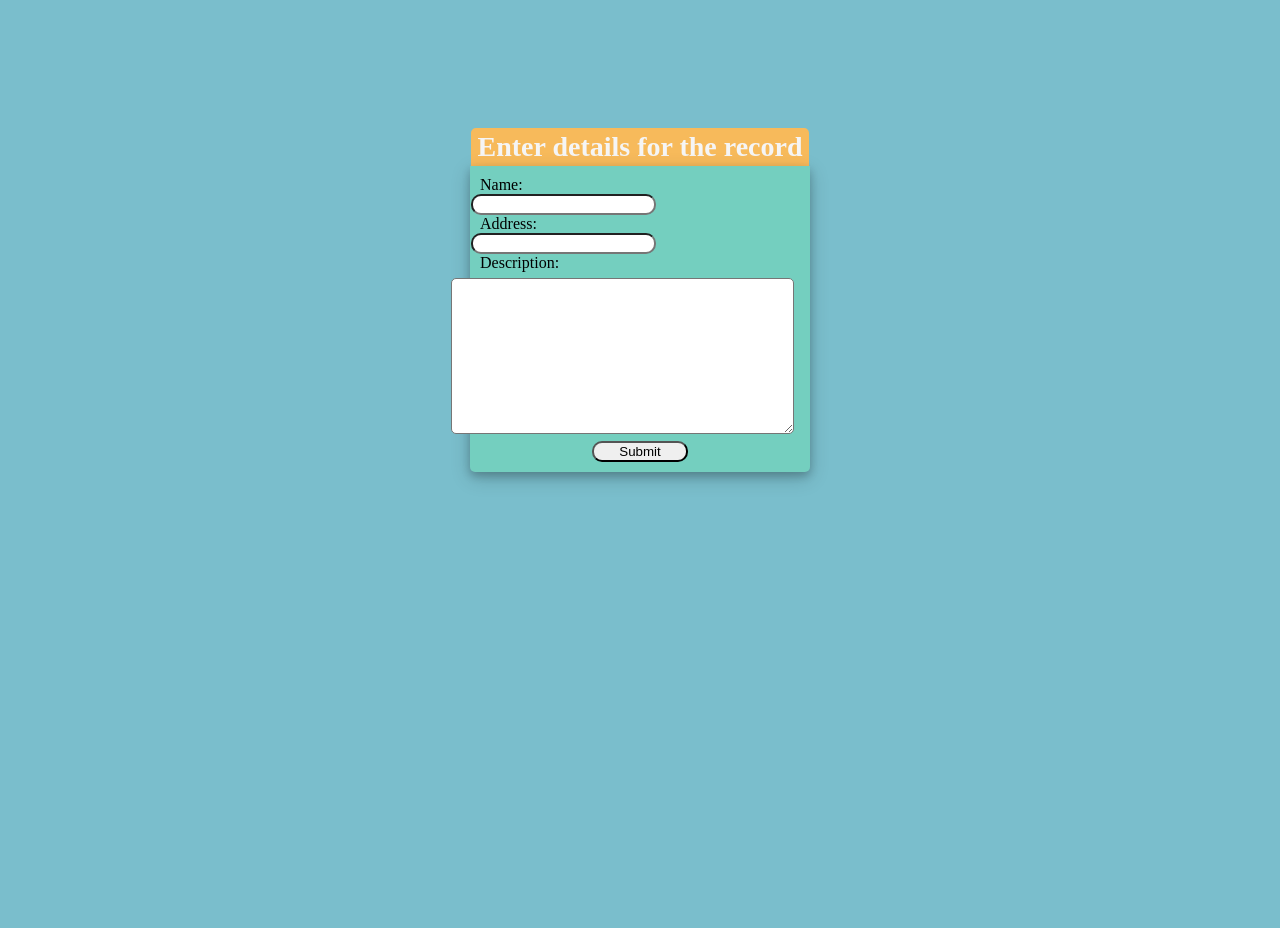
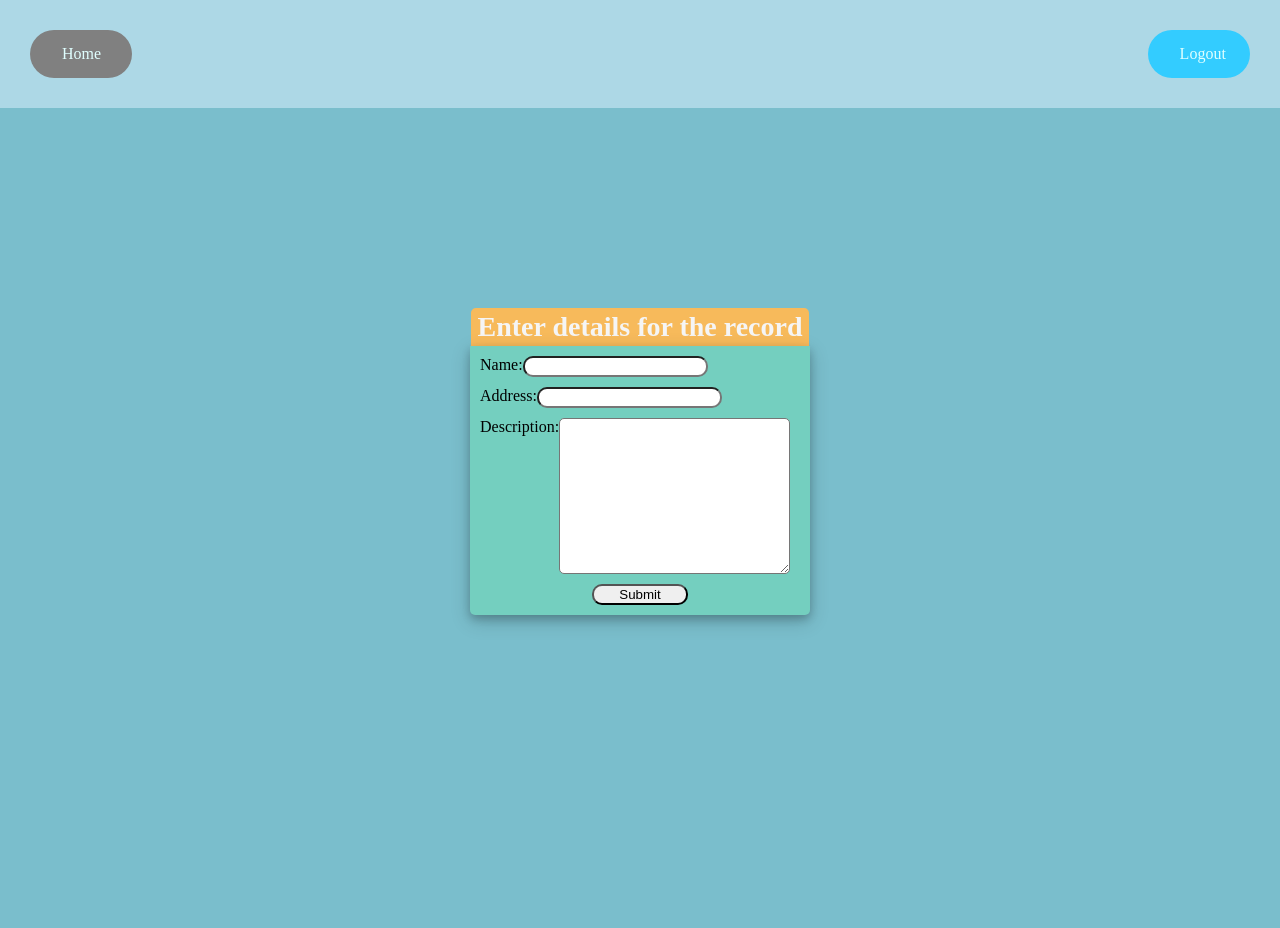
Before and after one commit to musanaeem/Test-BioData, a Django app: page /profiles/create/ in a window 1280 px wide. After the commit the page ends 627 px from the top, so only its background shows below. Run offline with Django 4.2, Linux system fonts and the light colour scheme; the visitor is signed in with stand-in values (Sample User, id 1).

Commit message:
Made global navigation, replaced floats with flexbox and changed index func

```diff
--- a/BioForm/profiles/static/styles/base.css
+++ b/BioForm/profiles/static/styles/base.css
@@ -5,3 +5,34 @@ html {
     height: 100%;
     background: #7abecc;
 }
+.home-button{
+    text-decoration: none;
+    color: lightcyan;
+    margin: 30px;
+    background-color: grey; /* Green */
+    border: none;
+    padding: 15px 32px;
+    text-align: center;
+    font-size: 16px;
+    border-radius:25px;
+    width: 3%;
+}
+
+.logout {
+    text-decoration: none;
+    color: lightcyan;
+    margin: 30px;
+    background-color: #33ccff; /* Green */
+    border: none;
+    padding: 15px 32px;
+    text-align: center;
+    font-size: 16px;
+    border-radius:25px;
+    width: 3%;
+}
+
+.logout-container{
+    display: flex;
+    justify-content: space-between;
+    background-color: lightblue;
+}
--- a/BioForm/profiles/static/styles/create.css
+++ b/BioForm/profiles/static/styles/create.css
@@ -15,8 +15,10 @@ h1 {
 
 li {
     list-style-type: none;
-    margin-bottom: 2%;
+    display: flex;
+    justify-content: space-between;
 
+    margin-bottom: 10px;
 }
 
 input {
@@ -24,9 +26,15 @@ input {
     text-align: center;
 }
 
+.form-inputs{
+    display: flex;
+    flex-direction: column;
+    justify-content: space-between;
+}
+
+
 input:not(.submit) {
-    float: right;
-    margin-right: 45%;
+    margin-right: 205px;
 }
 
 .submit {
@@ -38,8 +46,7 @@ input:not(.submit) {
 
 textarea {
     border-radius: 5px;
-    margin: 2%;
-    float: right;
+    margin-right: 10px;
 }
 
 form {
@@ -57,12 +64,9 @@ form {
     -webkit-box-shadow: 0 4px 8px 0 rgba(0, 0, 0, 0.2), 0 6px 20px 0 rgba(0, 0, 0, 0.19);
     -moz-box-shadow: 0 4px 8px 0 rgba(0, 0, 0, 0.2), 0 6px 20px 0 rgba(0, 0, 0, 0.19);
     border-radius: 0px 0px 5px 5px;
+
 }
 
-label {
-    margin-right: 2%;
+.form-container{
+    margin-top: 200px;
 }
-
-body {
-    margin-top: 10%;
-}
--- a/BioForm/profiles/templates/profiles/base.html
+++ b/BioForm/profiles/templates/profiles/base.html
@@ -9,10 +9,15 @@
     <meta name="viewport" content="width=device-width, initial-scale=1.0">
     <title>{% block title %} {% endblock %}</title>
     <link rel="stylesheet" type="text/css" href="{% static 'styles/base.css' %}"/>
-    {% block style %}{% endblock %}
+    {% block style %}  {% endblock %}
 
 </head>
 <body>
+
+    <div class="logout-container">
+        <a class="home-button" href="{% url 'home' %}" > Home </a>
+        <a class="logout" href="{% url 'logout' %}" >  Logout </a>
+    </div>
 
     {% block body %}{% endblock %}
 
--- a/BioForm/profiles/templates/profiles/create.html
+++ b/BioForm/profiles/templates/profiles/create.html
@@ -8,15 +8,19 @@
 
 {% block body %}
 
+<div class="form-container">
     <h1> {{ heading }} </h1>
 
     <form method="POST" action="">
         {% csrf_token %}
 
+        <div class="form-inputs">
             {{form.as_ul}}
+        </div>
 
         <input class="submit" type="submit" name="Submit">
 
     </form>
+</div>
 
 {% endblock %}
--- a/BioForm/profiles/templates/profiles/delete.html
+++ b/BioForm/profiles/templates/profiles/delete.html
@@ -13,7 +13,7 @@
 <form method="POST" action="">
     {% csrf_token %}
 
-    <a href="{% url 'home' record.user_id %}"> Cancel </a>
+    <a href="{% url 'home' %}"> Cancel </a>
 
     <input class="submit" type="submit" name="Confirm" value="Confirm">
 
--- a/BioForm/profiles/templates/profiles/index.html
+++ b/BioForm/profiles/templates/profiles/index.html
@@ -6,9 +6,6 @@
 
 
 {% block body %}
-
-    <a class="logout" href="{% url 'logout' %}" >  Logout </a> </button>
-
 
     <h1 class="username"> Welcome <span class="user">{{ user.username }} </span></h1>
 
--- a/BioForm/profiles/urls.py
+++ b/BioForm/profiles/urls.py
@@ -4,7 +4,7 @@ from . import views
 
 urlpatterns = [
     path('profiles/', views.login_user),
-    path('profiles/index/<int:user_id>/', views.index, name="home"),
+    path('profiles/index/', views.index, name="home"),
     path('profiles/register', views.register_user, name="register"),
     path('profiles/login', views.login_user, name="login"),
     path('profiles/create/', views.create_record, name="create"),
--- a/BioForm/profiles/views.py
+++ b/BioForm/profiles/views.py
@@ -9,9 +9,9 @@ from . models import *
 from profiles.templates.forms import CreateUserForm, BioForm
 
 @login_required(login_url = 'login')
-def index(request, user_id):
+def index(request):
 
-    all_user_data = Bio.objects.filter(user_id = user_id)
+    all_user_data = Bio.objects.filter(user_id = request.user)
     context = {
         "users": all_user_data,
     }
@@ -19,7 +19,7 @@ def index(request, user_id):
 
 def register_user(request):
     if request.user.is_authenticated:
-        return redirect('home', request.user.id)
+        return redirect('home')
 
     if request.method == "POST":
         form = CreateUserForm(request.POST)
@@ -45,7 +45,7 @@ def register_user(request):
 
 def login_user(request):
     if request.user.is_authenticated:
-        return redirect('home', request.user.id)
+        return redirect('home')
 
     if request.method == "POST":
         username = request.POST.get("username")
@@ -55,7 +55,7 @@ def login_user(request):
 
         if user is not None:
             login(request, user)
-            return redirect("home", request.user.id)
+            return redirect("home")
         messages.info(request, "Username or Password is incorrect")
 
     return render(request, "profiles/login.html")
@@ -69,7 +69,7 @@ def create_record(request):
 
     if Bio.objects.filter(user_id = request.user.id):
         messages.info(request, "Bio already exists")
-        return redirect('home', request.user.id)
+        return redirect('home')
 
     if request.method == "POST":
         form = BioForm(request.POST)
@@ -78,7 +78,7 @@ def create_record(request):
         if form.is_valid():
             form.save()
 #            user = form.cleaned_data.get('username')
-            return redirect("home", request.user.id)
+            return redirect("home")
 
     form = BioForm()
     form.fields["user"].initial = request.user.id
@@ -102,7 +102,7 @@ def update_record(request, id):
             if form.is_valid():
                 form.save()
 
-                return redirect("home", request.user.id)
+                return redirect("home")
 
     context = {
         "form": form,
@@ -118,7 +118,7 @@ def delete_record(request, id):
 
     if request.method == "POST":
         selected_user_data.delete()
-        return redirect("home", request.user.id)
+        return redirect("home")
 
     context = {
         "record": selected_user_data
```
Also changed, not shown: BioForm/profiles/static/styles/delete_style.css (+4 -5 lines), BioForm/profiles/static/styles/index.css (+11 -27 lines). Lines whose indentation alone changed are shown as unchanged.
